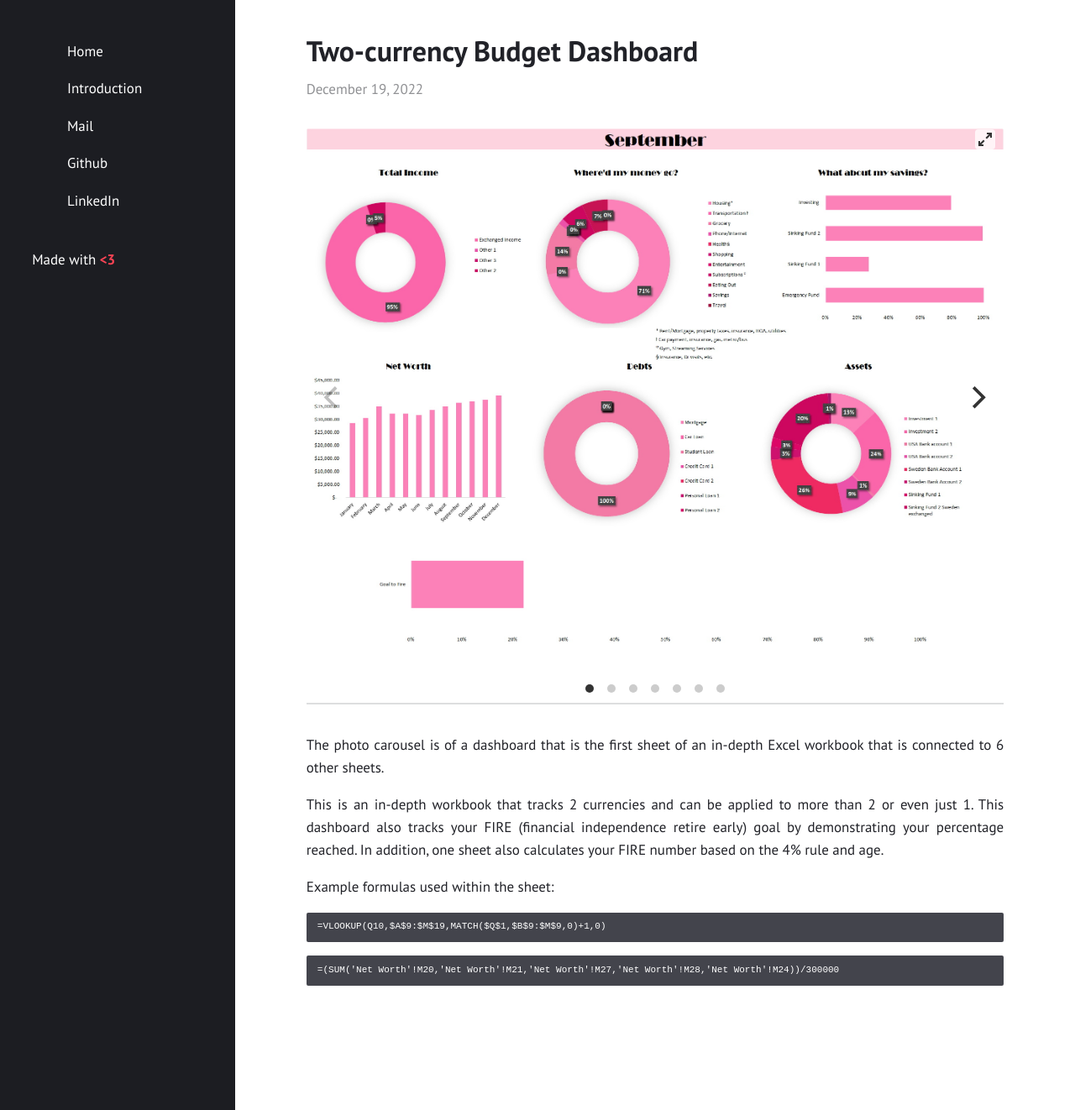
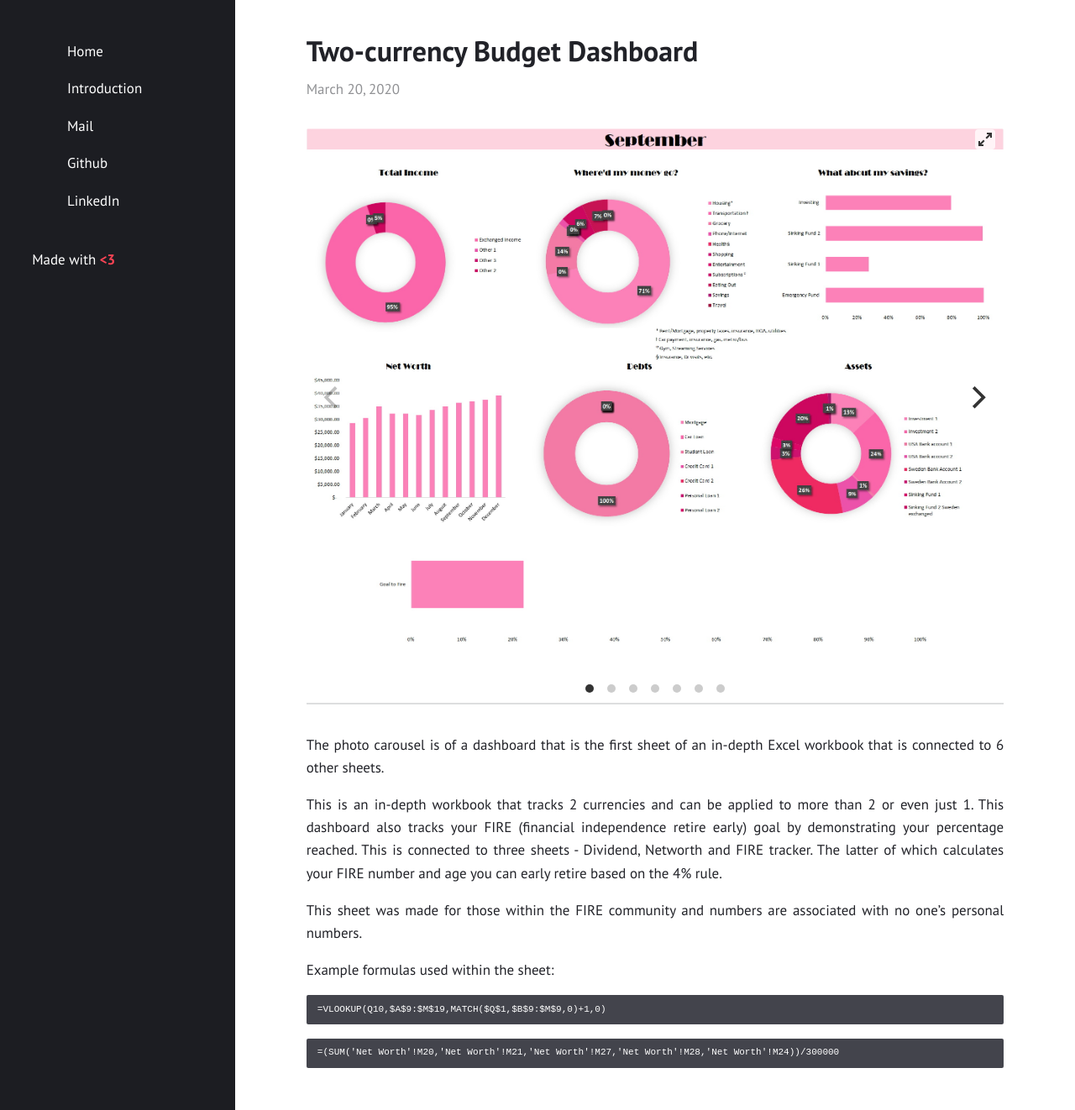
Before and after one commit to cwathen/Portfolio, a Jekyll site: the page built from _posts/2020-03-20-Budget_Dashboard.README.md, in a window 1280 px wide and 1322 px high. Shown: the whole window at 84% size. Built offline with Jekyll 4.4.1, drawn with Linux system fonts in a browser that asks for light colours.

Commit message:
rename and add text in posts

````diff
--- a/_posts/2022-12-19-Budget_Dashboard.README.md
+++ b/_posts/2020-03-20-Budget_Dashboard.README.md
@@ -43,7 +43,9 @@ categories: media
 
 The photo carousel is of a dashboard that is the first sheet of an in-depth Excel workbook that is connected to 6 other sheets.
 
-This is an in-depth workbook that tracks 2 currencies and can be applied to more than 2 or even just 1. This dashboard also tracks your FIRE (financial independence retire early) goal by demonstrating your percentage reached. In addition, one sheet also calculates your FIRE number based on the 4% rule and age.
+This is an in-depth workbook that tracks 2 currencies and can be applied to more than 2 or even just 1. This dashboard also tracks your FIRE (financial independence retire early) goal by demonstrating your percentage reached. This is connected to three sheets - Dividend, Networth and FIRE tracker. The latter of which calculates your FIRE number and age you can early retire based on the 4% rule.
+
+This sheet was made for those within the FIRE community and numbers are associated with no one's personal numbers.
 
 Example formulas used within the sheet:
 ```
````
Also changed, not shown: _posts/2022-06-12-Chronological_timeline.README.md (renamed from _posts/2022-12-18-Chronological_timeline.README.md).
